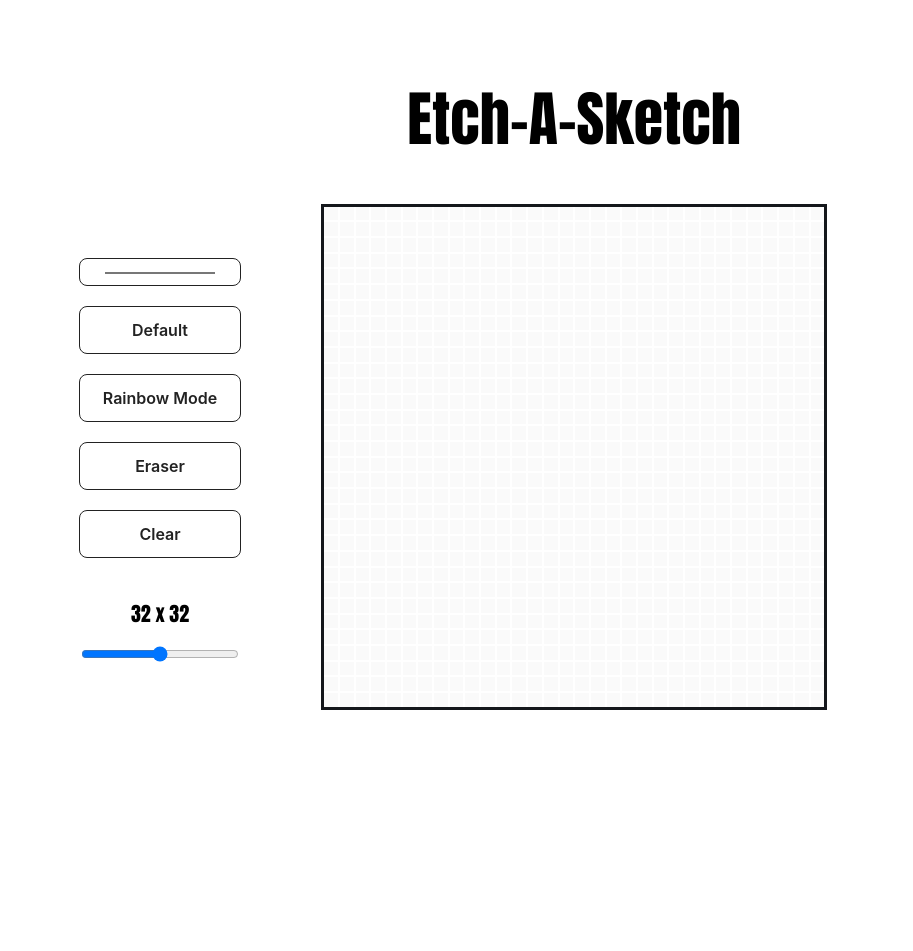
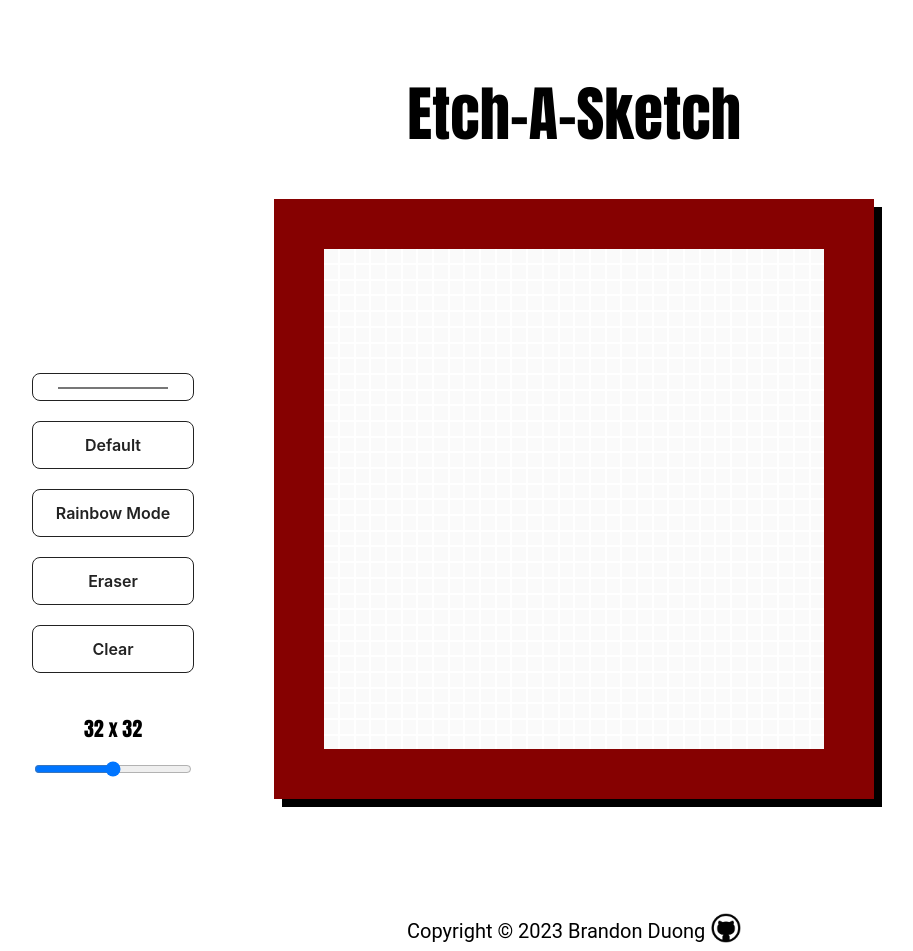
Before and after one commit to BrandonLeDuong/etch-a-sketch, a plain HTML site: page index.html in a window 1280 px wide. Shown: the whole page, without its empty margins (212-1125 px from the left). Before the commit the page ends 800 px from the top, so only its background shows below. Drawn offline with Linux system fonts and the light colour scheme.

Commit message:
Added an img icon and styled the css file

```diff
--- a/index.html
+++ b/index.html
@@ -5,6 +5,7 @@
     <meta name="viewport" content="width=device-width, initial-scale=1.0" />
     <link rel="stylesheet" href="style.css" />
     <script src="script.js" defer></script>
+
     <title>Etch-A-Sketch</title>
   </head>
 
@@ -13,10 +14,14 @@
       <div id="container">
         <h1>Etch-A-Sketch</h1>
         <div id="grid-container"></div>
+        <div id="footer-container">
+          <div id="footer">Copyright © 2023 Brandon Duong</div>
+          <img src="/images/githubicon.png" />
+        </div>
       </div>
       <div id="container-2">
         <input id="colorPicker" type="color" value="#333333" />
-        <button id="default">Default</button>
+        <button id="default-btn">Default</button>
         <button id="rgb">Rainbow Mode</button>
 
         <button id="eraser">Eraser</button>
--- a/script.js
+++ b/script.js
@@ -32,12 +32,36 @@ function update() {
 
 sliderXY.addEventListener("input", update);
 
+function colorPicker() {
+  const colorPickerInput = document.getElementById("colorPicker");
+  colorPickerInput.addEventListener("input", () => {
+    const gridCells = document.querySelectorAll(".grid-cell");
+    gridCells.forEach((cell) => {
+      cell.addEventListener("mouseover", (event) => {
+        event.target.style.backgroundColor = colorPickerInput.value;
+      });
+    });
+  });
+}
+
 function addHoverEffectToGridCells() {
   const gridCells = document.querySelectorAll(".grid-cell");
   gridCells.forEach((cell) => {
     cell.addEventListener("mouseover", (event) => {
       event.target.style.backgroundColor = "black";
-      console.log(event);
+    });
+  });
+}
+
+function defaultHoverEffectToGridCells() {
+  const defaultButton = document.querySelector("#default-btn");
+
+  defaultButton.addEventListener("click", () => {
+    const gridCells = document.querySelectorAll(".grid-cell");
+    gridCells.forEach((cell) => {
+      cell.addEventListener("mouseover", (event) => {
+        event.target.style.backgroundColor = "black";
+      });
     });
   });
 }
@@ -71,4 +95,6 @@ function addRgbEffectsToGridCells() {
 removeHoverEffectToGridCells();
 addHoverEffectToGridCells();
 addRgbEffectsToGridCells();
+defaultHoverEffectToGridCells();
+colorPicker();
 update();
--- a/style.css
+++ b/style.css
@@ -1,7 +1,33 @@
 body {
   font-family: Impact, Haettenschweiler, "Arial Narrow Bold", sans-serif;
   font-size: 30px;
-  font-weight: bold;
+
+  background-color: rgb(255, 255, 255);
+  display: flex;
+  flex-direction: column;
+  gap: 10px;
+}
+
+img {
+  width: 30px;
+  height: 30px;
+  margin-left: 6px;
+}
+
+#footer {
+  text-align: center;
+  margin-top: 120px;
+  font-family: Roboto, sans-serif;
+  font-size: 20px;
+}
+
+#footer-container {
+  display: flex;
+  flex-direction: row;
+  justify-content: space-around;
+  align-items: flex-end;
+  margin: 0px;
+  padding: 0px;
 }
 
 #container {
@@ -19,7 +45,8 @@ body {
   /* grid-template-columns: repeat(20, 1fr);
   grid-template-rows: repeat(20, 1fr); */
   gap: 2px; /* Add a 1px gap between cells */
-  border: 3px solid rgb(20, 23, 27);
+  border: 50px solid rgb(134, 1, 1);
+  box-shadow: 8px 8px 0px black;
 }
 
 .grid-cell {
@@ -53,7 +80,7 @@ body {
 #rgb,
 #eraser,
 #colorPicker,
-#default {
+#default-btn {
   background-color: #ffffff;
   border: 1px solid #222222;
   border-radius: 8px;
@@ -79,6 +106,10 @@ body {
   -webkit-user-select: none;
   width: auto;
 }
+button:hover {
+  transform: transform 0.1s;
+  transform: scale(1.02);
+}
 
 .button-23:focus-visible {
   box-shadow: #222222 0 0 0 2px, rgba(255, 255, 255, 0.8) 0 0 0 4px;
```
Also changed, not shown: images/githubicon.png (added).
